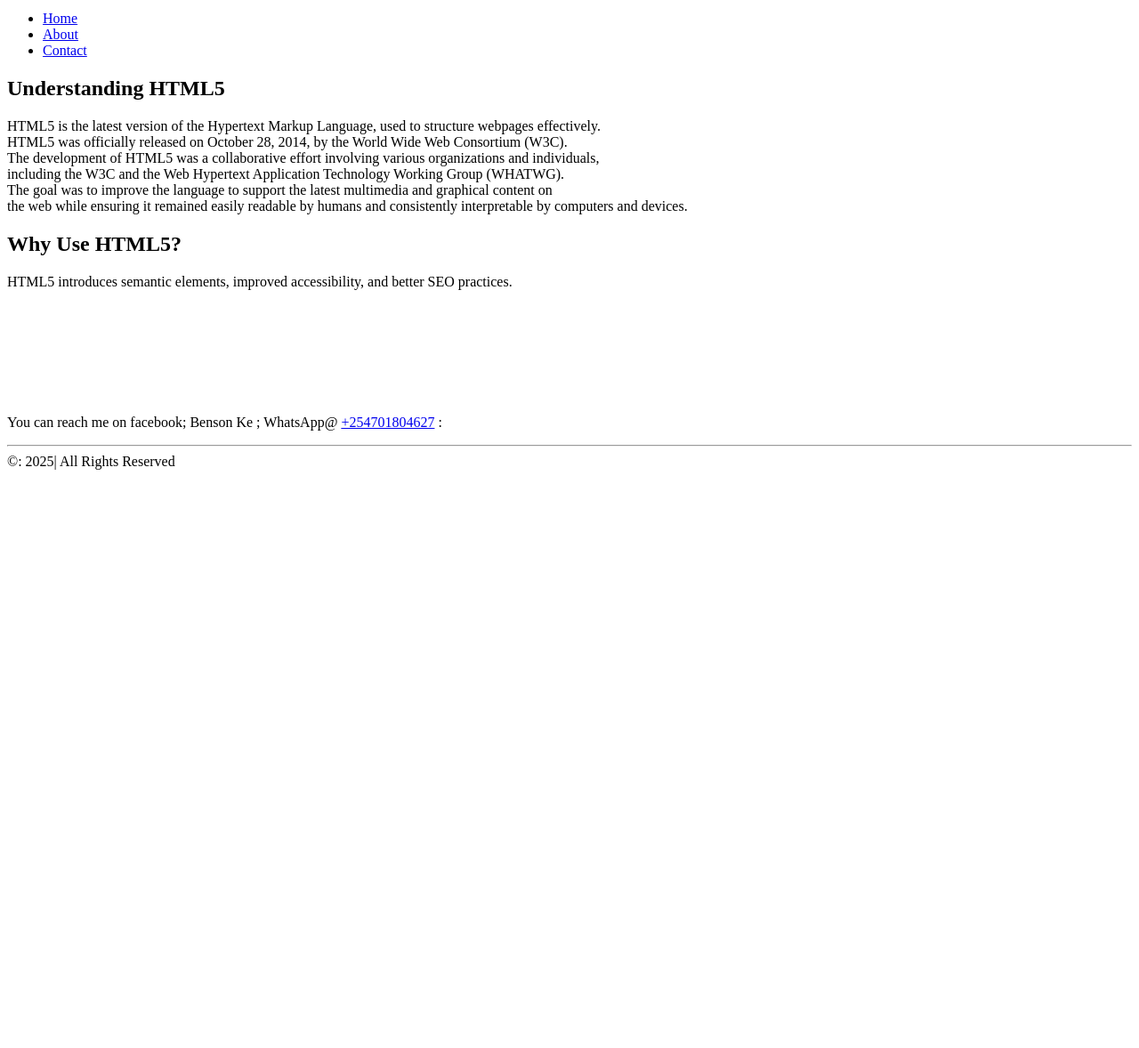
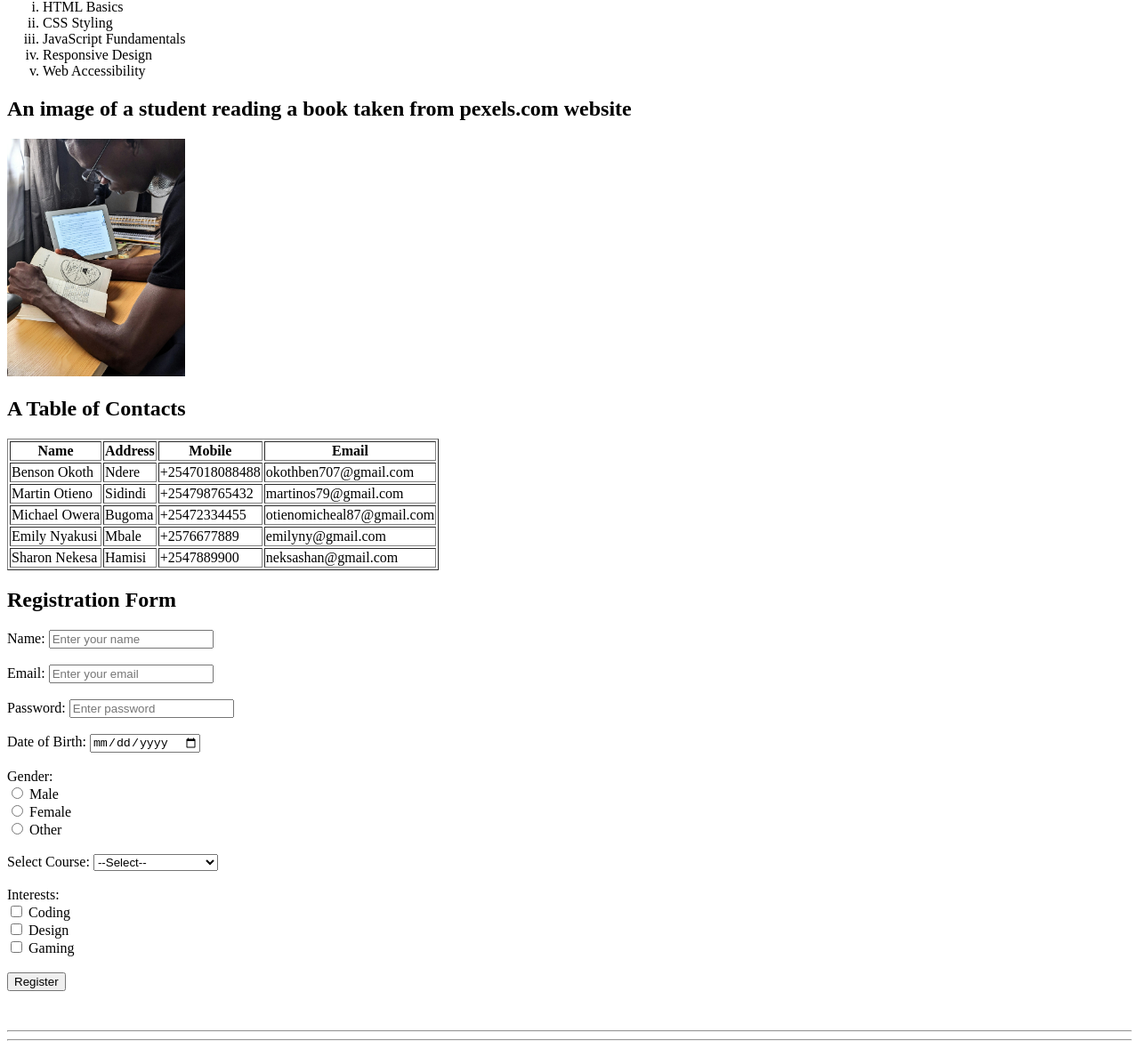
Before and after one commit to The-Ke-Tech/Advanced-HTML5-Elements-and-Forms, a plain HTML site: page index.html in a window 1280 px wide. Shown: the part 68-1246 px from the top of the page at 89% size. Before the commit the page ends 800 px from the top, so only its background shows below. Drawn offline with Linux system fonts and the light colour scheme.

Commit message:
initial commit

```diff
--- a/index.html
+++ b/index.html
@@ -3,48 +3,111 @@
 <head>
     <meta charset="UTF-8">
     <meta name="viewport" content="width=device-width, initial-scale=1.0">
-    <title>Introduction to HTML5 week 1</title>
+    <title>Advanced HTML5 Elements and Forms</title>
 
 </head>
 <body>
 
-    <header>
-        <h1>This is my first  HTML5 project</h1>
-    </header>
+    <section1>
+        <h2>Ordered List (Roman Numerals)</h2>
+        <ol type="i">
+            <li>HTML Basics</li>
+            <li>CSS Styling</li>
+            <li>JavaScript Fundamentals</li>
+            <li>Responsive Design</li>
+            <li>Web Accessibility</li>
+        </ol>
+    </section1>
 
 
-    <nav>
-        <ul>
-            <li><a href="#home">Home</a></li>
-            <li><a href="#about">About</a></li>
-            <li><a href="#contact">Contact</a></li>
-        </ul>
-    </nav>
+    <section2>
+        <h2>An image of a student reading a book taken from pexels.com website</h2>
+        <img src="\pexels.jpg" alt="Black African student Reading a book" width="200">
+    </section2>
 
-    <main>
-        <section id="home">
-            <h2>Understanding HTML5</h2>
-            <p>HTML5 is the latest version of the Hypertext Markup Language, used to structure webpages effectively. <br>HTML5 was officially released on October 28, 2014, by the World Wide Web Consortium (W3C). <br>The development of HTML5 was a collaborative effort involving various organizations and individuals, <br>including the W3C and the Web Hypertext Application Technology Working Group (WHATWG). <br>The goal was to improve the language to support the latest multimedia and graphical content on <br>the web while ensuring it remained easily readable by humans and consistently interpretable by computers and devices.</p>
-        </section>
-
-        <section id="about">
-            <h2>Why Use HTML5?</h2>
-            <p>HTML5 introduces semantic elements, improved accessibility, and better SEO practices.</p>
-        </section>
-    </main>
-    <br>
-    <br>
-    <br>
-    <br>
-    <br>
-    <br>
+    <section3>
+        <h2>A Table of Contacts</h2>
+        <table border="1">
+            <tr>
+                <th>Name</th>
+                <th>Address</th>
+                <th>Mobile</th>
+                <th>Email</th>
+            </tr>
+            <tr>
+                <td>Benson Okoth</td>
+                <td>Ndere</td>
+                <td>+2547018088488</td>
+                <td>okothben707@gmail.com</td>
+            </tr>
+            <tr>
+                <td>Martin Otieno</td>
+                <td>Sidindi</td>
+                <td>+254798765432</td>
+                <td>martinos79@gmail.com</td>
+            </tr>
+            <tr>
+                <td>Michael Owera</td>
+                <td>Bugoma</td>
+                <td>+25472334455</td>
+                <td>otienomicheal87@gmail.com</td>
+            </tr>
+            <tr>
+                <td>Emily Nyakusi</td>
+                <td>Mbale</td>
+                <td>+2576677889</td>
+                <td>emilyny@gmail.com</td>
+            </tr>
+            <tr>
+                <td>Sharon Nekesa</td>
+                <td>Hamisi</td>
+                <td>+2547889900</td>
+                <td>neksashan@gmail.com</td>
+            </tr>
+        </table>
+    </section3>
 
 
+    <section4>
+        <h2>Registration Form</h2>
+        <form action="#" method="post" >
 
-    <footer>
-        <p>You can reach me on facebook; Benson Ke ; WhatsApp@ <a href="+254701804627">+254701804627</a> : </p>
-        <hr>
-        &copy: 2025| All Rights Reserved
-    </footer>
+            <label for="name">Name:</label>
+            <input type="text" id="name" name="name" placeholder="Enter your name" required><br><br>
+
+            <label for="email">Email:</label>
+            <input type="email" id="email" name="email" placeholder="Enter your email" required><br><br>
+
+            <label for="password">Password:</label>
+            <input type="password" id="password" name="password" placeholder="Enter password" required><br><br>
+
+            <label for="dob">Date of Birth:</label>
+            <input type="date" id="dob" name="dob" required><br><br>
+
+            <label for="gender">Gender:</label><br>
+            <input type="radio" id="male" name="gender" value="male" required> <label for="male">Male</label><br>
+            <input type="radio" id="female" name="gender" value="female"> <label for="female">Female</label><br>
+            <input type="radio" id="other" name="gender" value="other"> <label for="other">Other</label><br><br>
+
+            <label for="course">Select Course:</label>
+            <select id="course" name="course" required>
+                <option value="">--Select--</option>
+                <option value="webdev">Web Development</option>
+                <option value="datasci">Data Science</option>
+                <option value="ai">Artificial Intelligence</option>
+            </select><br><br>
+
+            <label>Interests:</label><br>
+            <input type="checkbox" id="coding" name="interests" value="coding"> <label for="coding">Coding</label><br>
+            <input type="checkbox" id="design" name="interests" value="design"> <label for="design">Design</label><br>
+            <input type="checkbox" id="gaming" name="interests" value="gaming"> <label for="gaming">Gaming</label><br><br>
+
+            <button type="submit">Register</button>
+        </form>
+    </section4>
+    <br><br>
+
+    <hr>
+    <hr>
 </body>
 </html>
```
Also changed, not shown: pexels.jpg (added).
